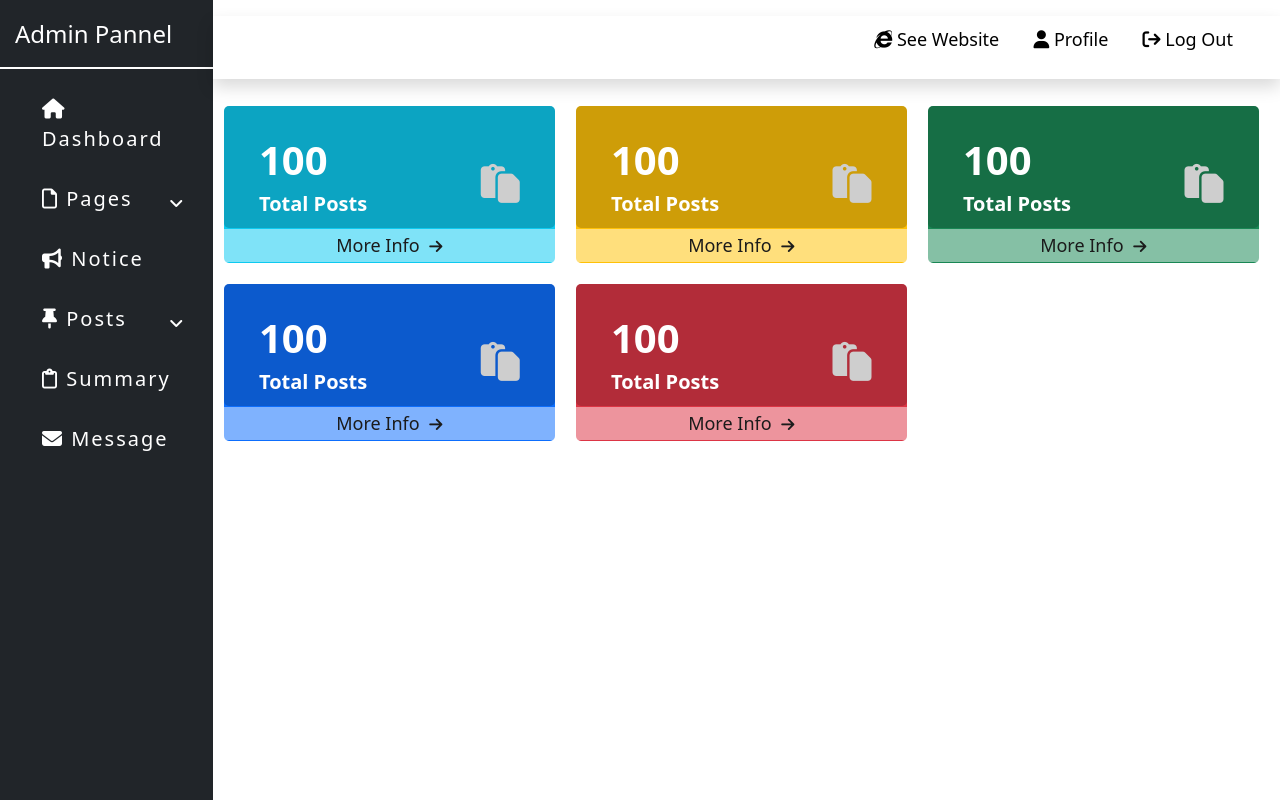
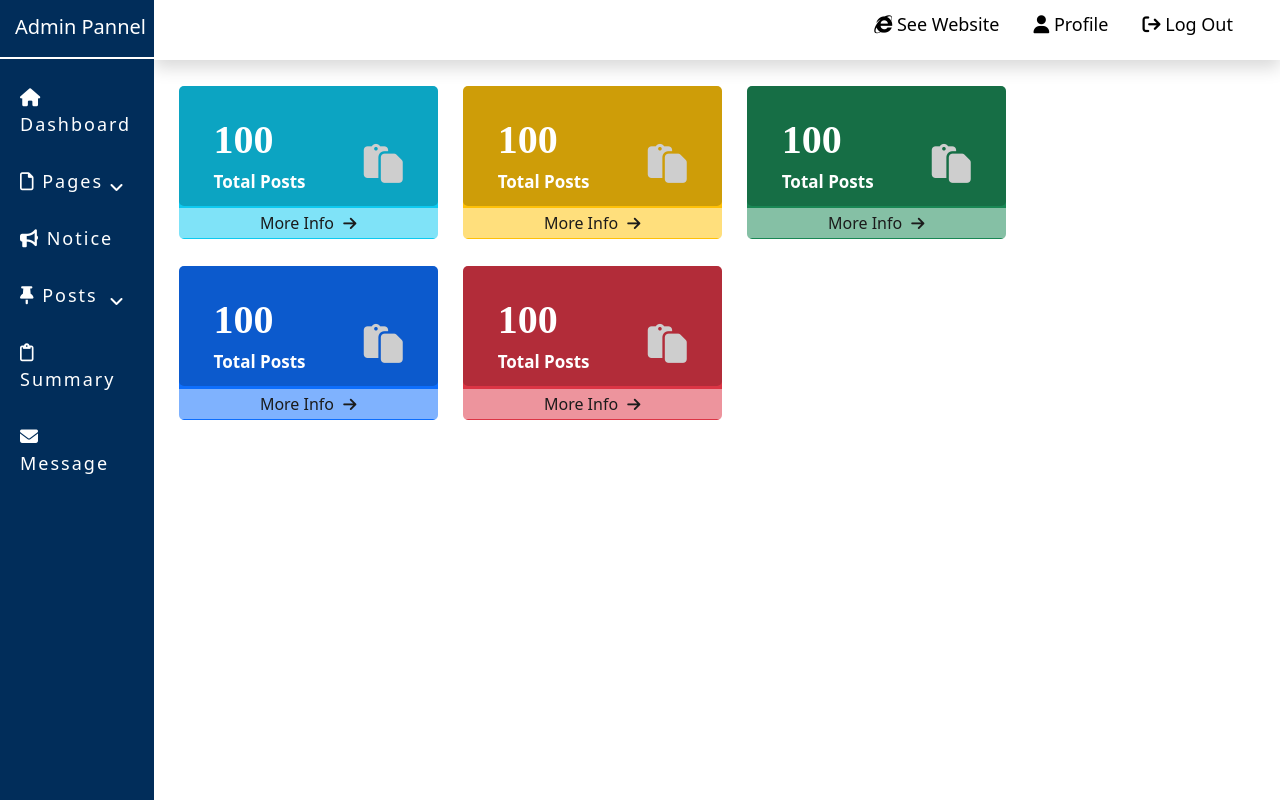
Before and after one commit to zaman20/admin_template, a plain HTML site: page index.html in a window 1280 px wide. Drawn offline with nearby package versions, Linux system fonts and the light colour scheme.

Commit message:
New Update

```diff
--- a/inc/css/style.css
+++ b/inc/css/style.css
@@ -1,8 +1,10 @@
 
 .left-side{
     padding: 0;
-    width: 100%;
+    width: 12%;
     height: 100vh;
+    float:left;
+    background:#012d5a;
 
 }
 .logo-area{
@@ -12,8 +14,9 @@
 }
 .logo-area h4{
     color: #fff;
-    padding-top: 20px;
+    padding-top: 15px;
     padding-left: 15px;
+    font-size: 20px;
 }
 
 .menu-area{
@@ -21,23 +24,24 @@
 }
 .menu-area ul{
     width: 100%;
+    padding:0 !important;
 }
 .menu-area ul li{
     display: block;
-    padding: 5px 20px;
-    margin-left: -30px;
+    padding: 5px 0px;
+
 }
 .menu-area ul li a{
     color: #fff;
     text-decoration: none;
     padding: 10px 20px;
     display: block;
-    font-size: 20px;
+    font-size: 18px;
     letter-spacing: 2px;
     transition: 0.4s;
 }
 .menu-area ul li a:hover{
-    background: rgb(46, 46, 46);
+    background: rgb(2 58 116);
 }
 .menu-area ul li{
     position: relative;
@@ -57,7 +61,8 @@
 
 .header-menu ul li{
     display: inline-block;
-    padding: 10px 15px;
+    padding: 11px 15px;
+    padding-bottom: 6px;
 }
 .header-menu ul li a{
     text-decoration: none;
@@ -73,8 +78,10 @@
     align-items: center;
     color: white;
     padding: 30px 35px;
-    width: 31%;
-    margin: 1%;
+    width: 23%;
+    margin-left: 25px;
+    margin-bottom: 17px;
+    margin-top: 10px;
     position: relative;
     border-radius: 5px;
 
@@ -98,12 +105,13 @@
 }
 
 .dbox h4{
-    font-size: 20px;
+    font-size: 17px;
     font-weight: 600;
 }
 .dbox h6{
     font-size: 40px;
     font-weight: 700;
+    font-family: 'circular';
 }
 .dbox-icon {
     font-size: 39px;
@@ -122,8 +130,8 @@
 .more-info a {
     color: #1b1b1b;
     text-decoration: none;
-    font-size: 18px;
-   display:block;
+    font-size: 16px;
+    display:block;
 }
 .more-info a i{
     margin-left:5px;
--- a/index.html
+++ b/index.html
@@ -22,8 +22,8 @@
 
     <div class="container-fluid">
         <div class="row ">
-            <div class="col-lg-2 p-0">
-                <div class="left-side bg-dark">
+            <div class="col-lg-12 p-0">
+                <div class="left-side">
                     <div class="logo-area flex">
                         <h4>Admin Pannel</h4>
                         <span class="mobile-menu"><i class="fa-solid fa-bars "></i></span>
@@ -63,9 +63,6 @@
                         </ul>
                     </div>
                 </div>
-            </div>
-
-            <div class="col-lg-10  my-3">
                 <div class="right-side">
                     <div class="row shadow">
                         <div class="col-lg-12  text-end">
```
